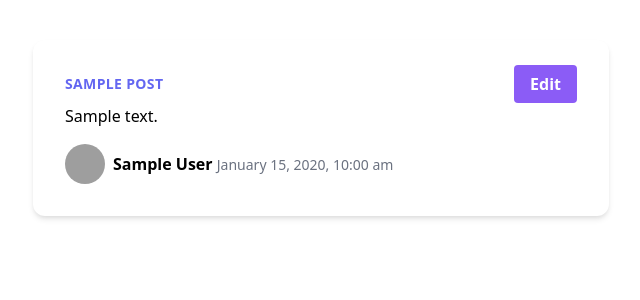
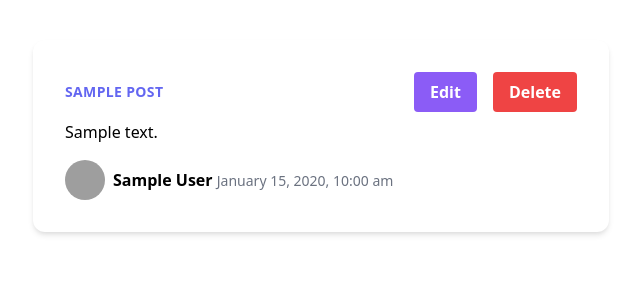
Before and after one commit to sixtusagbo/php_class, a PHP site: page /phpblog/details.php?id=1 in a window 1280 px wide. Shown: the part 80-380 px from the top of the page, without its empty margins (319-959 px from the left). Run offline with PHP 8.4, Linux system fonts and the light colour scheme; tables that the repository leaves empty or names only in its code hold one stand-in row (values such as "Sample post"); some libraries are stand-ins or nearby versions; grey boxes are pictures that could not be loaded.

Commit message:
Add delete post feature

```diff
--- a/day-14/phpblog/details.php
+++ b/day-14/phpblog/details.php
@@ -1,5 +1,18 @@
 <?php
 require('config/db.php');
+
+if (isset($_POST['deleteForm'])) {
+  $id = mysqli_real_escape_string($conn, $_POST['id']);
+
+  // Create the query
+  $query = "DELETE FROM posts WHERE id = $id";
+
+  if (mysqli_query($conn, $query)) {
+    header('Location: ' . APP_URL);
+  } else {
+    echo 'Error: ' . mysqli_error($conn);
+  }
+}
 
 // Fetch data from database
 $id = mysqli_real_escape_string($conn, $_GET['id']);
@@ -57,11 +70,16 @@ mysqli_close($conn);
           <?= $post['title'] ?>
         </h1>
 
-        <div>
-          <!-- Edit button -->
+        <div class="flex gap-4">
           <a href="<?= APP_URL ?>edit.php?id=<?= $post['id'] ?>" class="bg-purple-500 hover:bg-purple-700 text-white font-bold py-2 px-4 rounded">
             Edit
           </a>
+          <form action="<?= $_SERVER['PHP_SELF'] ?>" method="POST">
+            <input type="hidden" name="id" value="<?= $post['id'] ?>">
+            <button type="submit" name="deleteForm" class="bg-red-500 hover:bg-red-700 text-white font-bold py-2 px-4 rounded">
+              Delete
+            </button>
+          </form>
         </div>
       </div>
 
```
